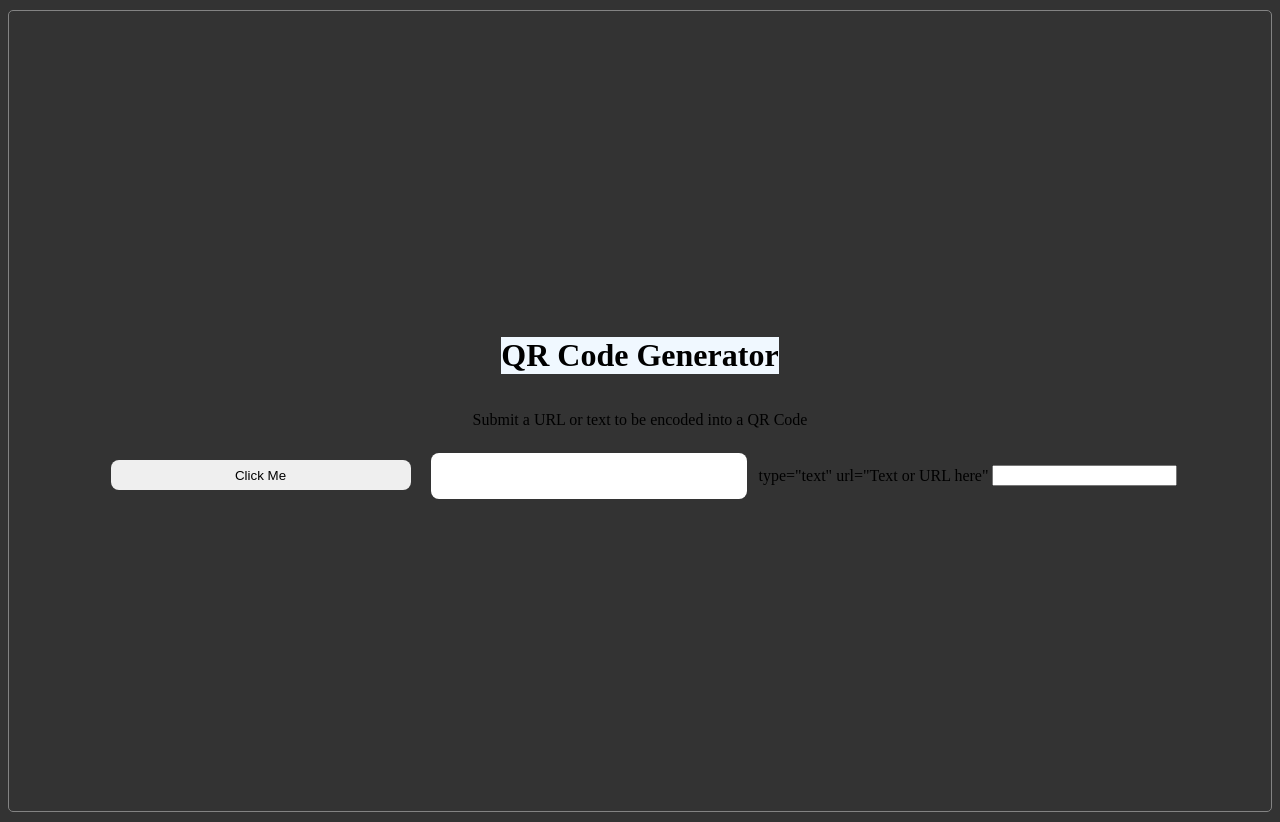
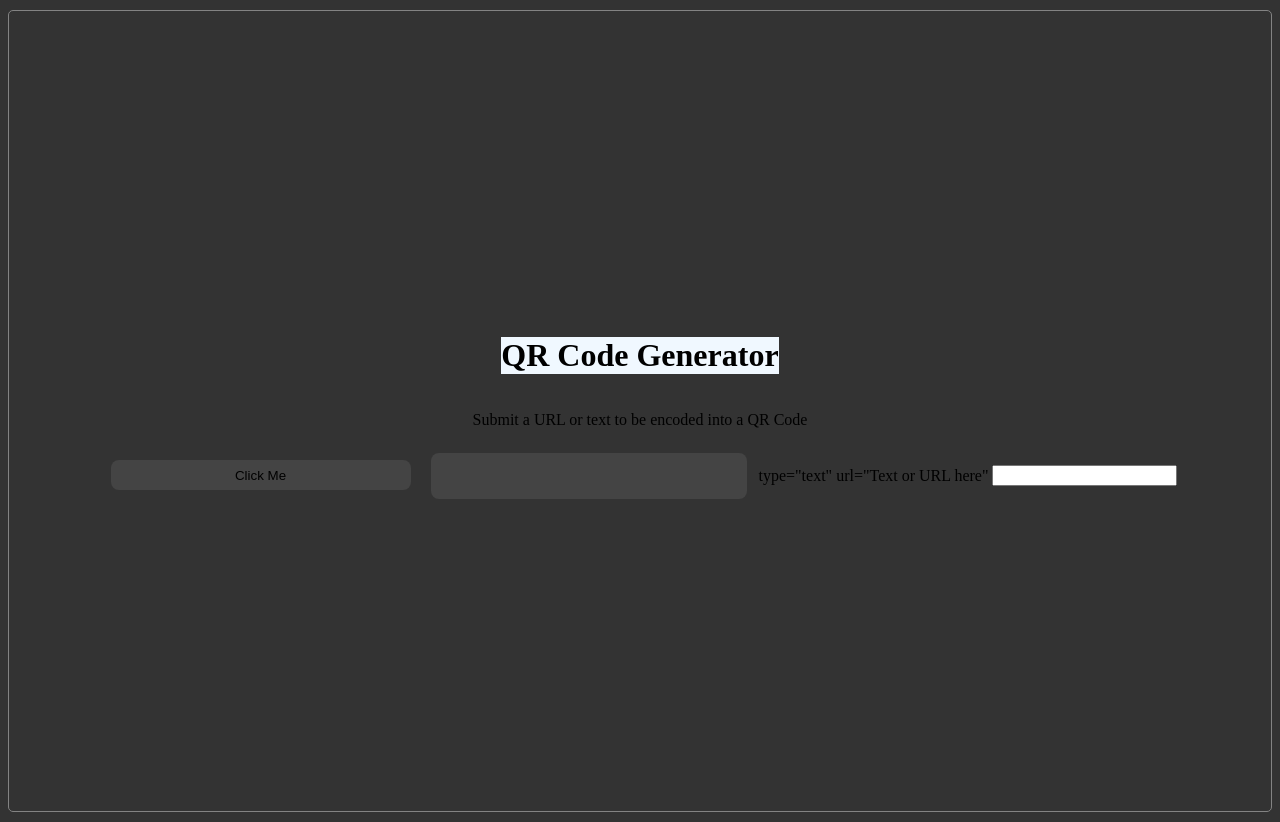
Before and after one commit to had2020/QR-coder, a Flask app: page / in a window 1280 px wide. Run offline with Flask 3, Linux system fonts and the light colour scheme.

Commit message:
updates to css on html file

```diff
--- a/templates/index.html
+++ b/templates/index.html
@@ -32,6 +32,7 @@
       border-radius: 0.5rem;
       border: none;
       margin: 0.5rem;
+      background-color: #444;
     }
     .button {
       width: 300px;
@@ -40,6 +41,7 @@
       border-radius: 0.5rem;
       border: none;
       margin: 0.5rem;
+      background-color: #444;
     }
 </style>
 <body class="body">
```
